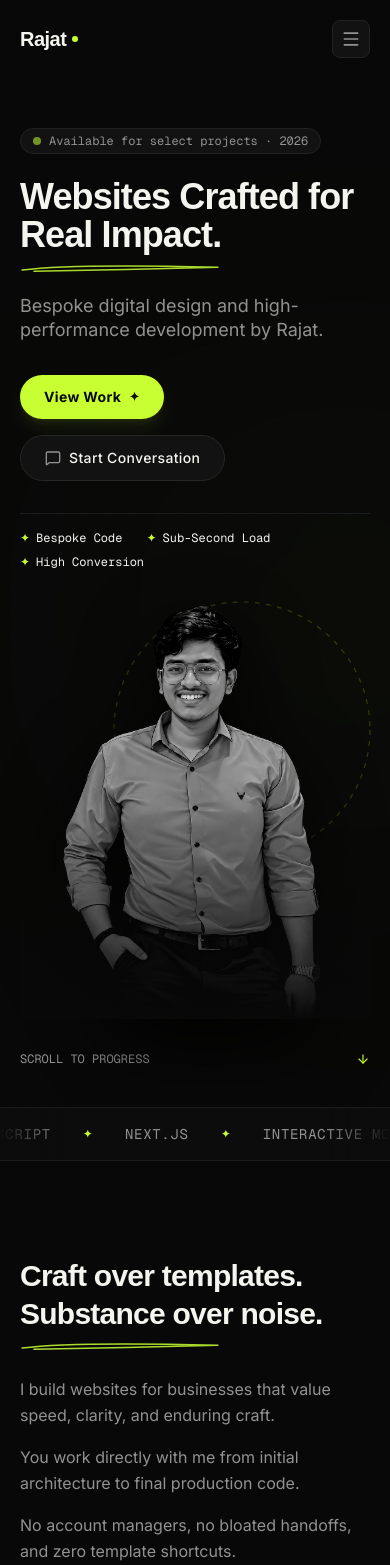
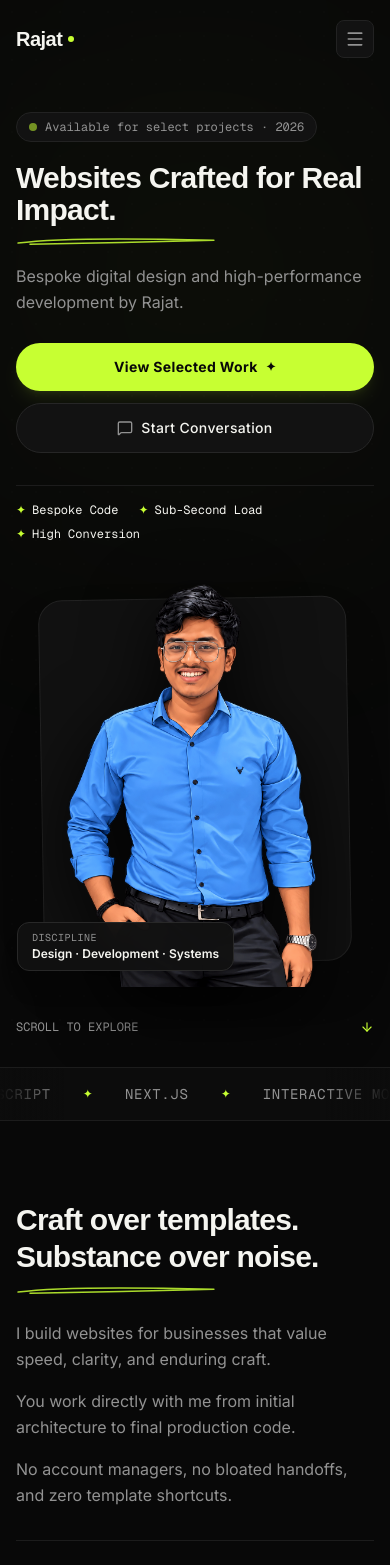
Before and after one commit to rajatadam134/Portfolio, a React (Vite) app: page / in a window 390 px wide. Shown: the top 1565 px of the page. Built offline with nearby package versions, Linux system fonts and the light colour scheme; a web font is replaced by a local one.

Commit message:
fix: refine hero image sizing, restore natural color contrast, and fix mobile responsiveness across all sections

```diff
--- a/src/components/Capabilities.tsx
+++ b/src/components/Capabilities.tsx
@@ -7,8 +7,8 @@ export const Capabilities: React.FC = () => {
   const [activeId, setActiveId] = useState<string | null>(CAPABILITIES[0].id);
 
   return (
-    <section id="capabilities" className="py-24 sm:py-32 bg-[#080808] border-t border-[#1C1C1C] relative">
-      <div className="max-w-7xl mx-auto px-5 sm:px-8">
+    <section id="capabilities" className="py-20 sm:py-32 bg-[#080808] border-t border-[#1C1C1C] relative">
+      <div className="max-w-7xl mx-auto px-4 sm:px-6 lg:px-8">
 
         {/* Tight section header */}
         <div className="max-w-2xl mb-16">
--- a/src/components/ClientWork.tsx
+++ b/src/components/ClientWork.tsx
@@ -9,8 +9,8 @@ interface ClientWorkProps {
 
 export const ClientWork: React.FC<ClientWorkProps> = ({ onOpenModal }) => {
   return (
-    <section id="work" className="py-24 sm:py-32 bg-[#080808] border-t border-[#1C1C1C]">
-      <div className="max-w-7xl mx-auto px-5 sm:px-8">
+    <section id="work" className="py-20 sm:py-32 bg-[#080808] border-t border-[#1C1C1C]">
+      <div className="max-w-7xl mx-auto px-4 sm:px-6 lg:px-8">
 
         {/* Tight header */}
         <div className="max-w-2xl mb-16">
--- a/src/components/Contact.tsx
+++ b/src/components/Contact.tsx
@@ -27,7 +27,7 @@ export const Contact: React.FC = () => {
   return (
     <section id="contact" className="py-24 sm:py-32 bg-[#080808] border-t border-[#1C1C1C] relative overflow-hidden">
       {/* Side-profile silhouette watermark behind contact */}
-      <div className="absolute left-0 bottom-0 top-0 w-80 lg:w-[420px] pointer-events-none select-none opacity-[0.05] overflow-hidden">
+      <div className="absolute left-0 bottom-0 top-0 w-80 lg:w-[420px] pointer-events-none select-none opacity-[0.04] overflow-hidden hidden sm:block">
         <img
           src="/images/Rajat_Left_facing.png"
           alt=""
@@ -36,7 +36,7 @@ export const Contact: React.FC = () => {
         />
       </div>
 
-      <div className="max-w-7xl mx-auto px-5 sm:px-8 relative z-10">
+      <div className="max-w-7xl mx-auto px-4 sm:px-6 lg:px-8 relative z-10">
 
         <div className="grid grid-cols-1 lg:grid-cols-12 gap-12 lg:gap-16">
 
--- a/src/components/Footer.tsx
+++ b/src/components/Footer.tsx
@@ -7,8 +7,8 @@ export const Footer: React.FC = () => {
   };
 
   return (
-    <footer className="py-14 bg-[#080808] border-t border-[#1C1C1C] text-sm">
-      <div className="max-w-7xl mx-auto px-5 sm:px-8 flex flex-col md:flex-row items-center justify-between gap-6">
+    <footer className="py-12 sm:py-14 bg-[#080808] border-t border-[#1C1C1C] text-sm">
+      <div className="max-w-7xl mx-auto px-4 sm:px-6 lg:px-8 flex flex-col md:flex-row items-center justify-between gap-6">
 
         {/* Brand & copyright */}
         <div className="flex flex-col sm:flex-row items-center gap-2 sm:gap-6 text-center sm:text-left">
--- a/src/components/Hero.tsx
+++ b/src/components/Hero.tsx
@@ -10,70 +10,69 @@ export const Hero: React.FC = () => {
     offset: ['start start', 'end start'],
   });
 
-  // Parallax: image moves slower than scroll
-  const imageY = useTransform(scrollYProgress, [0, 1], [0, 120]);
-  const textY = useTransform(scrollYProgress, [0, 1], [0, 50]);
+  const imageY = useTransform(scrollYProgress, [0, 1], [0, 80]);
+  const textY = useTransform(scrollYProgress, [0, 1], [0, 40]);
 
   return (
     <section
       ref={containerRef}
       id="hero"
-      className="relative min-h-[92vh] lg:min-h-screen flex flex-col justify-between pt-28 pb-10 overflow-hidden bg-[#080808]"
+      className="relative min-h-[92vh] lg:min-h-screen flex flex-col justify-between pt-24 sm:pt-28 pb-8 sm:pb-12 overflow-hidden bg-[#080808]"
     >
       {/* Ambient background glow */}
-      <div className="absolute top-1/3 left-1/4 w-[500px] h-[500px] bg-[#C7FF32]/[0.03] blur-[150px] pointer-events-none rounded-full" />
+      <div className="absolute top-1/4 left-1/2 -translate-x-1/2 -translate-y-1/2 w-[500px] sm:w-[800px] h-[500px] bg-[#C7FF32]/[0.035] blur-[140px] pointer-events-none rounded-full" />
       <div className="absolute inset-0 bg-noise opacity-30 pointer-events-none" />
 
       {/* Main hero grid */}
-      <div className="max-w-7xl mx-auto px-5 sm:px-8 w-full flex-1 flex items-center relative z-10">
-        <div className="grid grid-cols-1 lg:grid-cols-12 gap-8 items-center w-full min-h-[600px] py-4">
+      <div className="max-w-7xl mx-auto px-4 sm:px-6 lg:px-8 w-full flex-1 flex items-center relative z-10">
+        <div className="grid grid-cols-1 lg:grid-cols-12 gap-8 lg:gap-10 items-center w-full py-4">
 
-          {/* Typography column - overlaps image */}
+          {/* Typography column */}
           <motion.div
             style={{ y: textY }}
             className="lg:col-span-7 z-20 flex flex-col items-start text-left"
           >
             {/* Status indicator */}
-            <div className="inline-flex items-center gap-2 px-3 py-1 rounded-full bg-[#121212] border border-[#222222] text-xs font-mono text-[#929292] mb-6">
+            <div className="inline-flex items-center gap-2 px-3 py-1.5 rounded-full bg-[#121212] border border-[#222222] text-xs font-mono text-[#929292] mb-5 sm:mb-6">
               <span className="w-2 h-2 rounded-full bg-[#C7FF32] animate-pulse" />
               <span>Available for select projects · 2026</span>
             </div>
 
-            {/* Headline - max 6 words */}
-            <div className="relative mb-5">
-              <h1 className="text-4xl sm:text-6xl xl:text-7xl font-bold tracking-tight text-[#F5F5F0] leading-[1.05]">
+            {/* Headline */}
+            <div className="relative mb-4 sm:mb-5">
+              <h1 className="text-3xl sm:text-5xl lg:text-6xl xl:text-7xl font-bold tracking-tight text-[#F5F5F0] leading-[1.08]">
                 Websites Crafted for Real Impact.
               </h1>
-              <div className="mt-2">
-                <SketchStroke color="#C7FF32" className="max-w-[180px] sm:max-w-[240px]" />
+              <div className="mt-2 sm:mt-3">
+                <SketchStroke color="#C7FF32" className="max-w-[160px] sm:max-w-[220px]" />
               </div>
             </div>
 
-            {/* Supporting line - max 10 words */}
-            <p className="text-lg sm:text-xl text-[#929292] font-normal leading-snug max-w-xl mb-8">
+            {/* Supporting line */}
+            <p className="text-base sm:text-lg lg:text-xl text-[#929292] font-normal leading-relaxed max-w-xl mb-7 sm:mb-8">
               Bespoke digital design and high-performance development by Rajat.
             </p>
 
             {/* CTAs */}
-            <div className="flex flex-wrap items-center gap-4 mb-8">
+            <div className="flex flex-col sm:flex-row items-stretch sm:items-center gap-3 sm:gap-4 w-full sm:w-auto mb-8">
               <a
                 href="#work"
-                className="inline-flex items-center gap-2 px-6 py-3 rounded-full bg-[#C7FF32] text-[#080808] font-bold text-sm tracking-wide hover:bg-[#8FBF00] transition-colors shadow-lg shadow-[#C7FF32]/10"
+                className="inline-flex items-center justify-center gap-2 px-6 py-3.5 rounded-full bg-[#C7FF32] text-[#080808] font-bold text-sm tracking-wide hover:bg-[#8FBF00] transition-colors shadow-lg shadow-[#C7FF32]/10"
               >
-                <span>View Work</span>
+                <span>View Selected Work</span>
                 <span className="text-xs">✦</span>
               </a>
               <a
                 href="#contact"
-                className="inline-flex items-center gap-2 px-6 py-3 rounded-full bg-[#121212] text-[#F5F5F0] hover:bg-[#1A1A1A] border border-[#262626] font-medium text-sm tracking-wide transition-colors"
+                className="inline-flex items-center justify-center gap-2 px-6 py-3.5 rounded-full bg-[#121212] text-[#F5F5F0] hover:bg-[#1A1A1A] border border-[#262626] font-medium text-sm tracking-wide transition-colors"
               >
                 <MessageSquare className="w-4 h-4 text-[#929292]" />
                 <span>Start Conversation</span>
               </a>
             </div>
 
-            {/* Concise trust markers */}
-            <div className="flex flex-wrap items-center gap-x-6 gap-y-2 text-xs font-mono text-[#929292] pt-4 border-t border-[#1C1C1C]">
+            {/* Trust markers */}
+            <div className="flex flex-wrap items-center gap-x-5 gap-y-2 text-xs font-mono text-[#929292] pt-4 border-t border-[#1C1C1C] w-full">
               <span className="flex items-center gap-1.5 text-[#F5F5F0]">
                 <span className="text-[#C7FF32]">✦</span> Bespoke Code
               </span>
@@ -86,21 +85,20 @@ export const Hero: React.FC = () => {
             </div>
           </motion.div>
 
-          {/* Integrated Bleeding Portrait with Parallax and Duotone Fade */}
+          {/* Portrait Column: perfectly proportioned, structured, natural color */}
           <motion.div
             style={{ y: imageY }}
-            className="lg:col-span-5 relative z-10 flex justify-center lg:justify-end pointer-events-none"
+            className="lg:col-span-5 relative z-10 flex justify-center lg:justify-end w-full"
           >
-            <div className="relative w-full max-w-[440px] sm:max-w-[500px] lg:max-w-[560px]">
+            <div className="relative w-full max-w-[340px] sm:max-w-[420px] lg:max-w-[480px]">
 
-              {/* Duotone backdrop fade into canvas */}
-              <div className="absolute inset-0 bg-gradient-to-t from-[#080808] via-transparent to-transparent z-10 pointer-events-none h-full" />
-              <div className="absolute inset-y-0 left-0 w-20 bg-gradient-to-r from-[#080808] to-transparent z-10 pointer-events-none hidden lg:block" />
+              {/* Backing structural card: grounds image in layout */}
+              <div className="absolute inset-x-4 inset-y-6 bg-[#111111] rounded-3xl border border-[#222222] shadow-2xl -rotate-1 pointer-events-none" />
 
-              {/* Hand-drawn organic sketch halo behind shoulder */}
+              {/* Ambient circular sketch halo */}
               <svg
                 viewBox="0 0 400 400"
-                className="absolute -top-8 -right-8 w-80 h-80 text-[#C7FF32]/20 -z-10 select-none pointer-events-none"
+                className="absolute -top-6 -right-6 w-72 h-72 text-[#C7FF32]/15 -z-10 select-none pointer-events-none hidden sm:block"
                 fill="none"
               >
                 <circle
@@ -113,13 +111,22 @@ export const Hero: React.FC = () => {
                 />
               </svg>
 
-              {/* Portrait image: scaled to fit hero section cleanly without overflow */}
-              <img
-                src="/images/Rajat_Front_facing_4.png"
-                alt="Rajat"
-                className="w-full h-auto object-contain max-h-[520px] sm:max-h-[600px] lg:max-h-[720px] xl:max-h-[760px] filter grayscale contrast-125 brightness-90 drop-shadow-[0_25px_40px_rgba(0,0,0,0.95)] opacity-95 transition-all duration-700"
-                loading="eager"
-              />
+              {/* Natural vibrant portrait image */}
+              <div className="relative z-10 flex justify-center pt-2">
+                <img
+                  src="/images/Rajat_Front_facing_4.png"
+                  alt="Rajat - Web Designer and Developer"
+                  className="w-full h-auto object-contain max-h-[440px] sm:max-h-[540px] lg:max-h-[640px] drop-shadow-[0_20px_35px_rgba(0,0,0,0.85)] filter contrast-105"
+                  loading="eager"
+                />
+              </div>
+
+              {/* Floating discipline badge */}
+              <div className="absolute bottom-4 -left-2 sm:-left-4 z-20 px-3.5 py-2 rounded-xl bg-[#111111]/95 backdrop-blur-md border border-[#282828] text-xs shadow-xl">
+                <p className="text-[10px] font-mono text-[#929292] uppercase tracking-wider">Discipline</p>
+                <p className="text-xs font-semibold text-[#F5F5F0] mt-0.5">Design · Development · Systems</p>
+              </div>
+
             </div>
           </motion.div>
 
@@ -127,8 +134,8 @@ export const Hero: React.FC = () => {
       </div>
 
       {/* Bottom hint */}
-      <div className="max-w-7xl mx-auto px-5 sm:px-8 w-full flex items-center justify-between text-xs font-mono text-[#929292] pt-4">
-        <span>SCROLL TO PROGRESS</span>
+      <div className="max-w-7xl mx-auto px-4 sm:px-6 lg:px-8 w-full flex items-center justify-between text-xs font-mono text-[#929292] pt-4">
+        <span>SCROLL TO EXPLORE</span>
         <ArrowDown className="w-3.5 h-3.5 text-[#C7FF32]" />
       </div>
     </section>
--- a/src/components/Navbar.tsx
+++ b/src/components/Navbar.tsx
@@ -30,7 +30,7 @@ export const Navbar: React.FC = () => {
           : 'bg-transparent py-5'
       }`}
     >
-      <div className="max-w-7xl mx-auto px-5 sm:px-8 flex items-center justify-between">
+      <div className="max-w-7xl mx-auto px-4 sm:px-6 lg:px-8 flex items-center justify-between">
         {/* Brand */}
         <a
           href="#hero"
--- a/src/components/Process.tsx
+++ b/src/components/Process.tsx
@@ -6,7 +6,7 @@ export const Process: React.FC = () => {
   return (
     <section id="process" className="py-24 sm:py-32 bg-[#0C0C0C] border-t border-[#1C1C1C] relative overflow-hidden">
       {/* Side-profile silhouette watermark behind process */}
-      <div className="absolute right-0 bottom-0 top-0 w-96 lg:w-[480px] pointer-events-none select-none opacity-[0.06] overflow-hidden">
+      <div className="absolute right-0 bottom-0 top-0 w-80 lg:w-[420px] pointer-events-none select-none opacity-[0.04] overflow-hidden hidden sm:block">
         <img
           src="/images/Rajat_Right_facing.png"
           alt=""
@@ -15,7 +15,7 @@ export const Process: React.FC = () => {
         />
       </div>
 
-      <div className="max-w-7xl mx-auto px-5 sm:px-8 relative z-10">
+      <div className="max-w-7xl mx-auto px-4 sm:px-6 lg:px-8 relative z-10">
 
         {/* Tight header */}
         <div className="max-w-2xl mb-16">
--- a/src/components/ProjectCard.tsx
+++ b/src/components/ProjectCard.tsx
@@ -64,8 +64,8 @@ export const ProjectCard: React.FC<ProjectCardProps> = ({ project, onOpenModal }
       </div>
 
       {/* Card Footer Bar */}
-      <div className="p-6 sm:p-7 flex items-center justify-between gap-4 bg-[#111111]">
-        <div>
+      <div className="p-5 sm:p-7 flex flex-col sm:flex-row sm:items-center justify-between gap-4 bg-[#111111]">
+        <div className="min-w-0">
           <h3 className="text-xl sm:text-2xl font-bold text-[#F5F5F0] group-hover:text-[#C7FF32] transition-colors">
             {project.title}
           </h3>
@@ -74,7 +74,7 @@ export const ProjectCard: React.FC<ProjectCardProps> = ({ project, onOpenModal }
           </p>
         </div>
 
-        <div className="flex items-center gap-2 shrink-0">
+        <div className="flex items-center gap-2 shrink-0 self-start sm:self-auto">
           <button
             onClick={() => onOpenModal(project)}
             className="p-2.5 rounded-full bg-[#181818] hover:bg-[#222222] border border-[#282828] text-[#929292] hover:text-[#F5F5F0] transition-colors"
--- a/src/components/Templates.tsx
+++ b/src/components/Templates.tsx
@@ -9,8 +9,8 @@ interface TemplatesProps {
 
 export const Templates: React.FC<TemplatesProps> = ({ onOpenModal }) => {
   return (
-    <section id="templates" className="py-24 sm:py-32 bg-[#0C0C0C] border-t border-[#1C1C1C]">
-      <div className="max-w-7xl mx-auto px-5 sm:px-8">
+    <section id="templates" className="py-20 sm:py-32 bg-[#0C0C0C] border-t border-[#1C1C1C]">
+      <div className="max-w-7xl mx-auto px-4 sm:px-6 lg:px-8">
 
         {/* Tight header */}
         <div className="max-w-2xl mb-16">
--- a/src/index.css
+++ b/src/index.css
@@ -21,12 +21,14 @@
     border-color: #1C1C1C;
   }
 
-  html {
+  html, body {
     background-color: #080808;
     color: #F5F5F0;
     font-family: var(--font-body);
     text-rendering: optimizeLegibility;
     -webkit-font-smoothing: antialiased;
+    overflow-x: hidden;
+    max-width: 100vw;
   }
 
   h1, h2, h3, h4, h5, h6 {
```
Also changed, not shown: src/components/About.tsx (+10 -10 lines).
